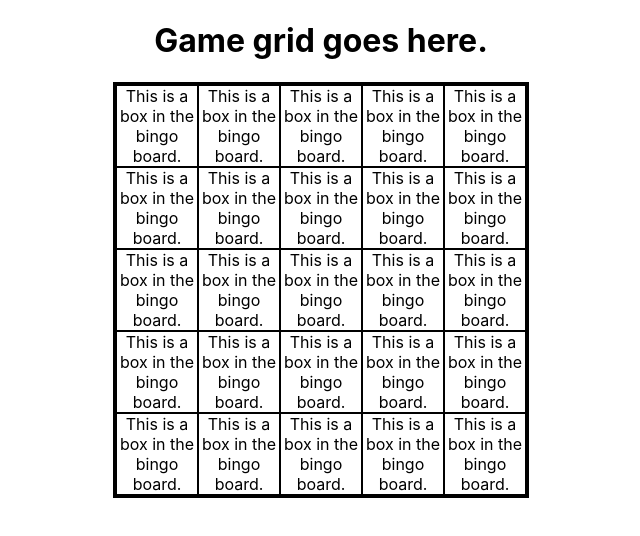
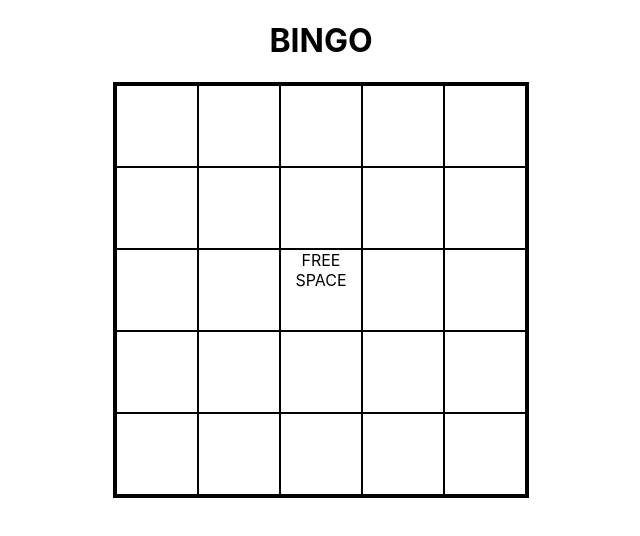
Before and after one commit to MWrighton/resume-samples-react, a React (Create React App) app: page / in a window 1280 px wide. Shown: the top 536 px of the page, without its empty margins (319-959 px from the left). Built offline with nearby package versions, Linux system fonts and the light colour scheme.

Commit message:
Template cleanup, added prop for custom text to the Bingo board.

```diff
--- a/src/components/Board.css
+++ b/src/components/Board.css
@@ -3,10 +3,10 @@
     border: 3px solid black;
     height: auto;
     width: auto;
-    display: inline-block;
+    display: inline-flex;
 }
 
-.bingo-row {
+.bingo-column {
     display: inline-block;
 }
 
--- a/src/components/Board.js
+++ b/src/components/Board.js
@@ -1,51 +1,47 @@
-import React, { Component } from 'react';
 import BoardSquare from './BoardSquare';
 import './Board.css'
 
-class Board extends Component{
-   render(){
-      return(
+export default function Board() {
+  return (
       <div>
-            <h1>Game grid goes here.</h1>
+         <h1>BINGO</h1>
          <div className='bingo-board'>
-               <div className='bingo-row'>
-                  <BoardSquare />
-                  <BoardSquare />
-                  <BoardSquare />
-                  <BoardSquare />
-                  <BoardSquare />
+            <div className='bingo-column'>
+               <BoardSquare bingoText=""/>
+               <BoardSquare bingoText=""/>
+               <BoardSquare bingoText=""/>
+               <BoardSquare bingoText=""/>
+               <BoardSquare bingoText=""/>
             </div>
-               <div className='bingo-row'>
-                  <BoardSquare />
-                  <BoardSquare />
-                  <BoardSquare />
-                  <BoardSquare />
-                  <BoardSquare />
+            <div className='bingo-column'>
+               <BoardSquare bingoText=""/>
+               <BoardSquare bingoText=""/>
+               <BoardSquare bingoText=""/>
+               <BoardSquare bingoText=""/>
+               <BoardSquare bingoText=""/>
             </div>
-               <div className='bingo-row'>
-                  <BoardSquare />
-                  <BoardSquare />
-                  <BoardSquare />
-                  <BoardSquare />
-                  <BoardSquare />
+            <div className='bingo-column'>
+               <BoardSquare bingoText=""/>
+               <BoardSquare bingoText=""/>
+               <BoardSquare bingoText="FREE SPACE"/>
+               <BoardSquare bingoText=""/>
+               <BoardSquare bingoText=""/>
             </div>
-               <div className='bingo-row'>
-                  <BoardSquare />
-                  <BoardSquare />
-                  <BoardSquare />
-                  <BoardSquare />
-                  <BoardSquare />
+            <div className='bingo-column'>
+               <BoardSquare bingoText=""/>
+               <BoardSquare bingoText=""/>
+               <BoardSquare bingoText=""/>
+               <BoardSquare bingoText=""/>
+               <BoardSquare bingoText=""/>
             </div>
-               <div className='bingo-row'>
-                  <BoardSquare />
-                  <BoardSquare />
-                  <BoardSquare />
-                  <BoardSquare />
-                  <BoardSquare />
+            <div className='bingo-column'>
+               <BoardSquare bingoText=""/>
+               <BoardSquare bingoText=""/>
+               <BoardSquare bingoText=""/>
+               <BoardSquare bingoText=""/>
+               <BoardSquare bingoText=""/>
             </div>
          </div>
       </div>
   );
 }
-}
-export default Board;
--- a/src/components/BoardSquare.js
+++ b/src/components/BoardSquare.js
@@ -1,13 +1,9 @@
-import React, { Component } from 'react';
 import './Board.css'
 
-class BoardSquare extends Component{
-   render(){
-      return(
-         <div className='bingo-box'>
-            This is a box in the bingo board.
-         </div>
-      );
-   }
+export default function BoardSquare({bingoText}) {
+  return (
+    <div className='bingo-box'>
+        {bingoText}
+    </div>
+  );
 }
-export default BoardSquare;
```
Also changed, not shown: public/index.html (+0 -10 lines). Lines whose indentation alone changed are shown as unchanged.
